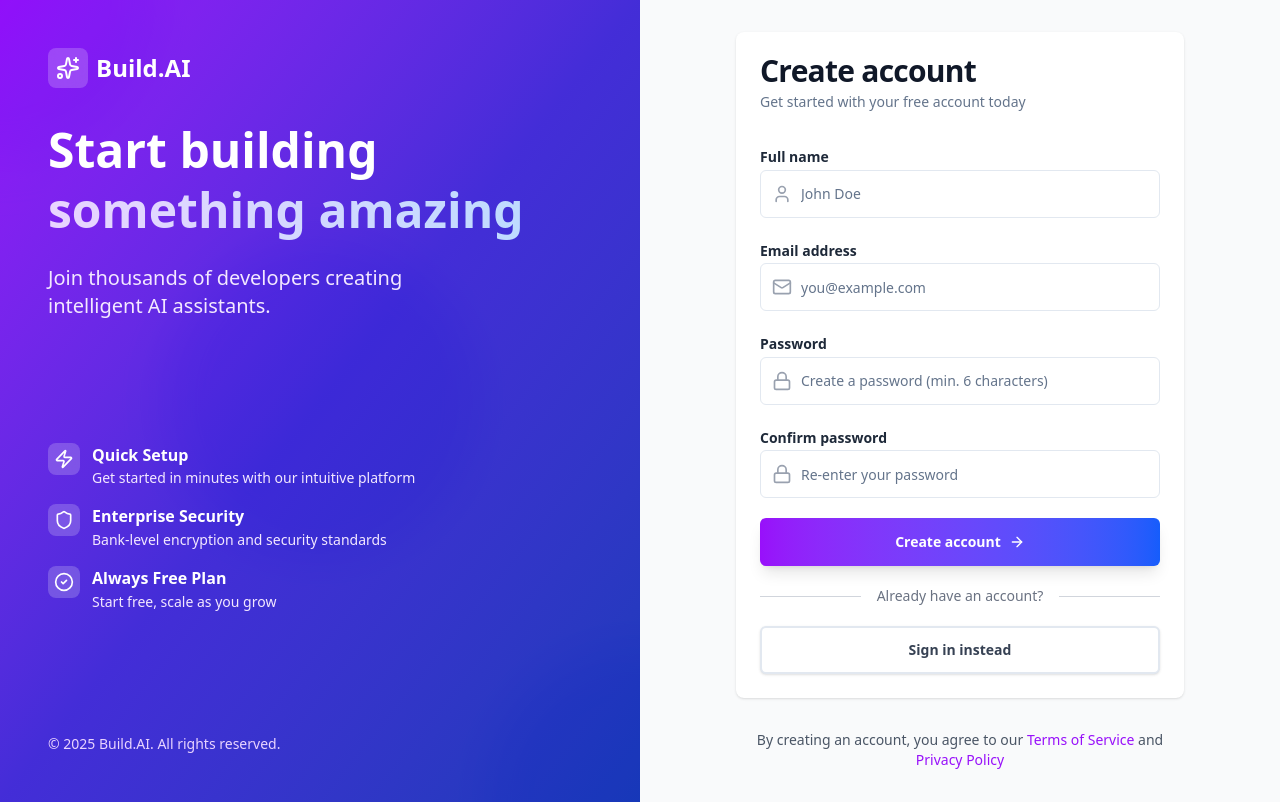
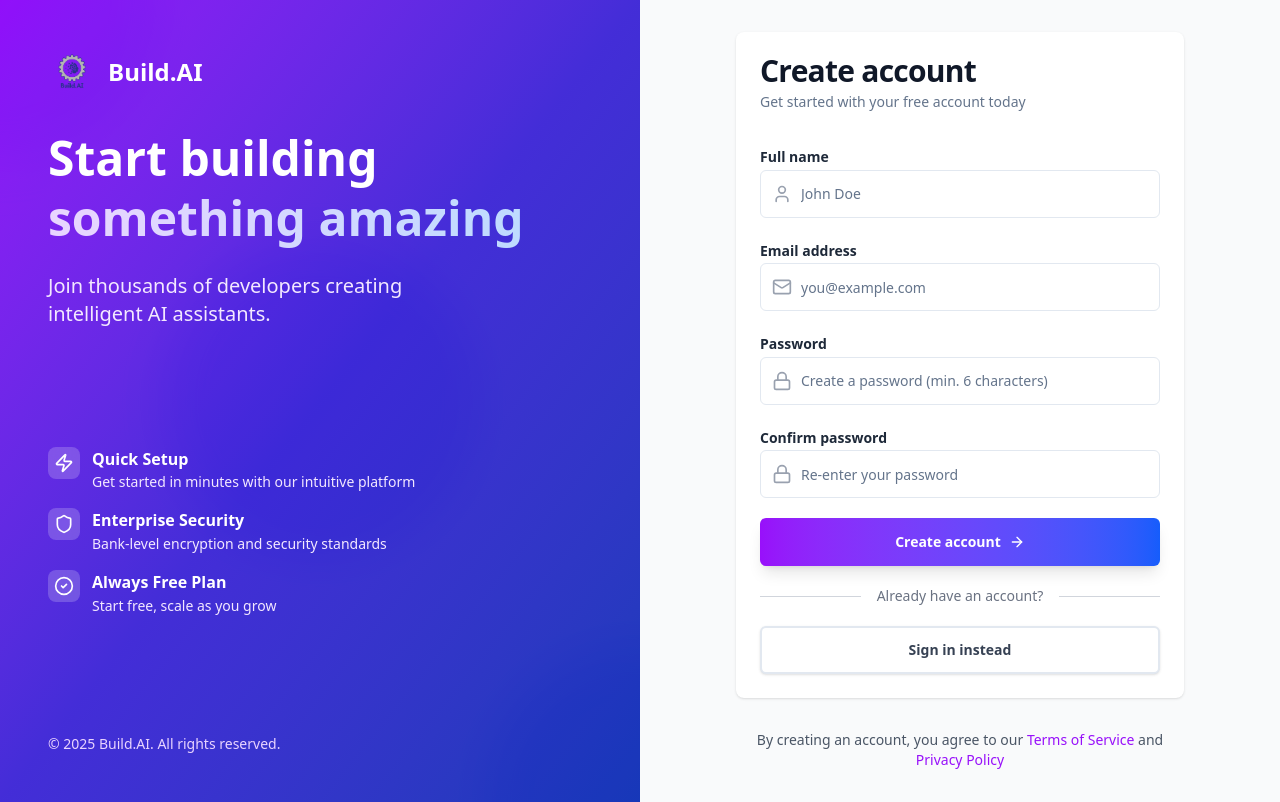
Before and after one commit to ShaunLim08/Build.AI, a Next.js app in the folder build-ai/: page /register in a window 1280 px wide. Built offline with nearby package versions, Linux system fonts and the light colour scheme.

Commit message:
fix: logo and mongodb connection

```diff
--- /dev/null
+++ b/build-ai/src/app/api/chatbots/[chatbotId]/mongodb/test/route.js
@@ -0,0 +1,85 @@
+import { NextResponse } from 'next/server';
+import { getCurrentUser } from '@/lib/auth';
+import { validateConnectionString, testConnection } from '@/lib/mongoConnector';
+
+export const runtime = 'nodejs';
+
+/**
+ * PUT /api/chatbots/[chatbotId]/mongodb/test
+ * Test connection to external MongoDB database
+ */
+export async function PUT(request, { params }) {
+  try {
+    // Authenticate user
+    const user = await getCurrentUser();
+    if (!user) {
+      return NextResponse.json({ error: 'Unauthorized' }, { status: 401 });
+    }
+
+    // Parse request body
+    const body = await request.json();
+    const { connectionString, databaseName } = body;
+
+    console.log('🔍 Testing MongoDB connection...');
+    console.log('   Database:', databaseName);
+
+    // Validate required fields
+    if (!connectionString || !databaseName) {
+      return NextResponse.json(
+        {
+          error: 'Missing required fields',
+          required: ['connectionString', 'databaseName'],
+        },
+        { status: 400 }
+      );
+    }
+
+    // Validate connection string
+    const validation = validateConnectionString(connectionString);
+    if (!validation.valid) {
+      return NextResponse.json(
+        {
+          valid: false,
+          errors: validation.errors,
+        },
+        { status: 400 }
+      );
+    }
+
+    console.log('✅ Connection string validated');
+
+    // Test connection
+    const connectionTest = await testConnection(connectionString, databaseName);
+
+    if (!connectionTest.success) {
+      console.error('❌ Connection test failed:', connectionTest.error);
+      return NextResponse.json(
+        {
+          connectionSuccessful: false,
+          error: connectionTest.error,
+          details: connectionTest.details,
+        },
+        { status: 400 }
+      );
+    }
+
+    console.log('✅ Connection successful');
+    console.log(`   Collections found: ${connectionTest.collections.length}`);
+
+    return NextResponse.json({
+      connectionSuccessful: true,
+      message: 'Connection successful',
+      collections: connectionTest.collections,
+      databaseName: connectionTest.databaseName,
+    });
+  } catch (error) {
+    console.error('❌ MongoDB connection test error:', error);
+    return NextResponse.json(
+      {
+        connectionSuccessful: false,
+        error: error.message || 'Failed to test connection',
+      },
+      { status: 500 }
+    );
+  }
+}
--- a/build-ai/src/app/register/page.js
+++ b/build-ai/src/app/register/page.js
@@ -13,7 +13,17 @@ import {
   CardHeader,
   CardTitle,
 } from '@/components/ui/card';
-import { Mail, Lock, User, ArrowRight, Sparkles, Shield, Zap, CheckCircle2 } from 'lucide-react';
+import {
+  Mail,
+  Lock,
+  User,
+  ArrowRight,
+  Sparkles,
+  Shield,
+  Zap,
+  CheckCircle2,
+} from 'lucide-react';
+import Image from 'next/image';
 
 export default function RegisterPage() {
   const router = useRouter();
@@ -94,10 +104,14 @@ export default function RegisterPage() {
 
         {/* Logo and Brand */}
         <div className="relative z-10">
-          <div className="flex items-center space-x-2 mb-8">
-            <div className="w-10 h-10 bg-white/20 backdrop-blur-sm rounded-lg flex items-center justify-center">
-              <Sparkles className="w-6 h-6" />
-            </div>
+          <div className="flex items-center space-x-3 mb-8">
+            <Image
+              src="/buildai.png"
+              alt="Build.AI Logo"
+              width={48}
+              height={48}
+              className="w-12 h-12"
+            />
             <span className="text-2xl font-bold">Build.AI</span>
           </div>
           <h1 className="text-5xl font-bold leading-tight mb-6">
@@ -120,7 +134,9 @@ export default function RegisterPage() {
             </div>
             <div>
               <p className="font-semibold">Quick Setup</p>
-              <p className="text-sm text-purple-100">Get started in minutes with our intuitive platform</p>
+              <p className="text-sm text-purple-100">
+                Get started in minutes with our intuitive platform
+              </p>
             </div>
           </div>
           <div className="flex items-start space-x-3">
@@ -129,7 +145,9 @@ export default function RegisterPage() {
             </div>
             <div>
               <p className="font-semibold">Enterprise Security</p>
-              <p className="text-sm text-purple-100">Bank-level encryption and security standards</p>
+              <p className="text-sm text-purple-100">
+                Bank-level encryption and security standards
+              </p>
             </div>
           </div>
           <div className="flex items-start space-x-3">
@@ -138,7 +156,9 @@ export default function RegisterPage() {
             </div>
             <div>
               <p className="font-semibold">Always Free Plan</p>
-              <p className="text-sm text-purple-100">Start free, scale as you grow</p>
+              <p className="text-sm text-purple-100">
+                Start free, scale as you grow
+              </p>
             </div>
           </div>
         </div>
@@ -178,13 +198,18 @@ export default function RegisterPage() {
                   <div className="rounded-lg bg-red-50 border border-red-200 p-4 animate-in fade-in slide-in-from-top-2">
                     <div className="flex items-center space-x-2">
                       <div className="w-2 h-2 bg-red-500 rounded-full"></div>
-                      <p className="text-sm font-medium text-red-800">{error}</p>
+                      <p className="text-sm font-medium text-red-800">
+                        {error}
+                      </p>
                     </div>
                   </div>
                 )}
 
                 <div className="space-y-2">
-                  <Label htmlFor="name" className="text-sm font-semibold text-gray-800">
+                  <Label
+                    htmlFor="name"
+                    className="text-sm font-semibold text-gray-800"
+                  >
                     Full name
                   </Label>
                   <div className="relative">
@@ -204,7 +229,10 @@ export default function RegisterPage() {
                 </div>
 
                 <div className="space-y-2">
-                  <Label htmlFor="email" className="text-sm font-semibold text-gray-800">
+                  <Label
+                    htmlFor="email"
+                    className="text-sm font-semibold text-gray-800"
+                  >
                     Email address
                   </Label>
                   <div className="relative">
@@ -224,7 +252,10 @@ export default function RegisterPage() {
                 </div>
 
                 <div className="space-y-2">
-                  <Label htmlFor="password" className="text-sm font-semibold text-gray-800">
+                  <Label
+                    htmlFor="password"
+                    className="text-sm font-semibold text-gray-800"
+                  >
                     Password
                   </Label>
                   <div className="relative">
@@ -245,7 +276,10 @@ export default function RegisterPage() {
                 </div>
 
                 <div className="space-y-2">
-                  <Label htmlFor="confirmPassword" className="text-sm font-semibold text-gray-800">
+                  <Label
+                    htmlFor="confirmPassword"
+                    className="text-sm font-semibold text-gray-800"
+                  >
                     Confirm password
                   </Label>
                   <div className="relative">
@@ -288,7 +322,9 @@ export default function RegisterPage() {
                     <div className="w-full border-t border-gray-300"></div>
                   </div>
                   <div className="relative flex justify-center text-sm">
-                    <span className="px-4 bg-white text-gray-500">Already have an account?</span>
+                    <span className="px-4 bg-white text-gray-500">
+                      Already have an account?
+                    </span>
                   </div>
                 </div>
 
@@ -307,11 +343,17 @@ export default function RegisterPage() {
 
           <p className="mt-8 text-center text-sm text-gray-600">
             By creating an account, you agree to our{' '}
-            <Link href="/terms" className="font-medium text-purple-600 hover:underline">
+            <Link
+              href="/terms"
+              className="font-medium text-purple-600 hover:underline"
+            >
               Terms of Service
             </Link>{' '}
             and{' '}
-            <Link href="/privacy" className="font-medium text-purple-600 hover:underline">
+            <Link
+              href="/privacy"
+              className="font-medium text-purple-600 hover:underline"
+            >
               Privacy Policy
             </Link>
           </p>
```
Also changed, not shown: build-ai/src/app/login/page.js (+39 -13 lines), build-ai/src/app/page.js (+17 -10 lines).
